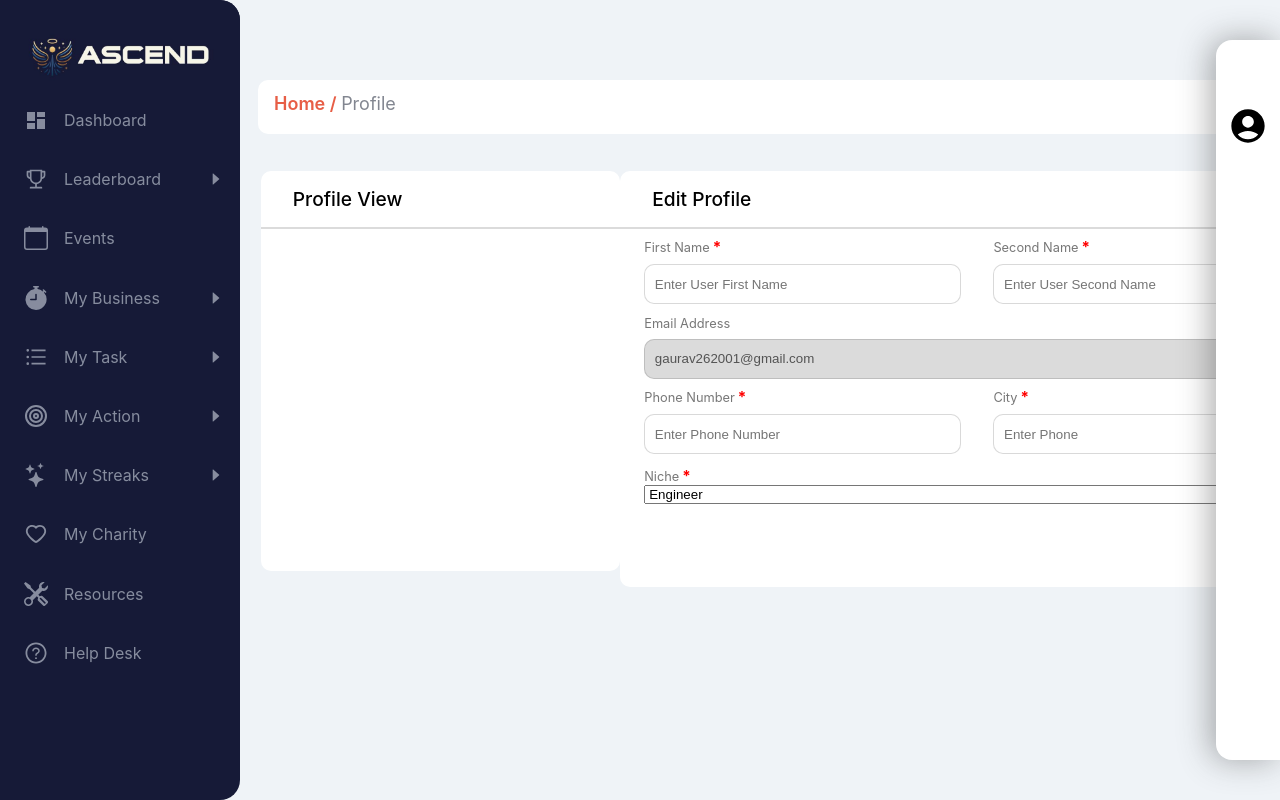
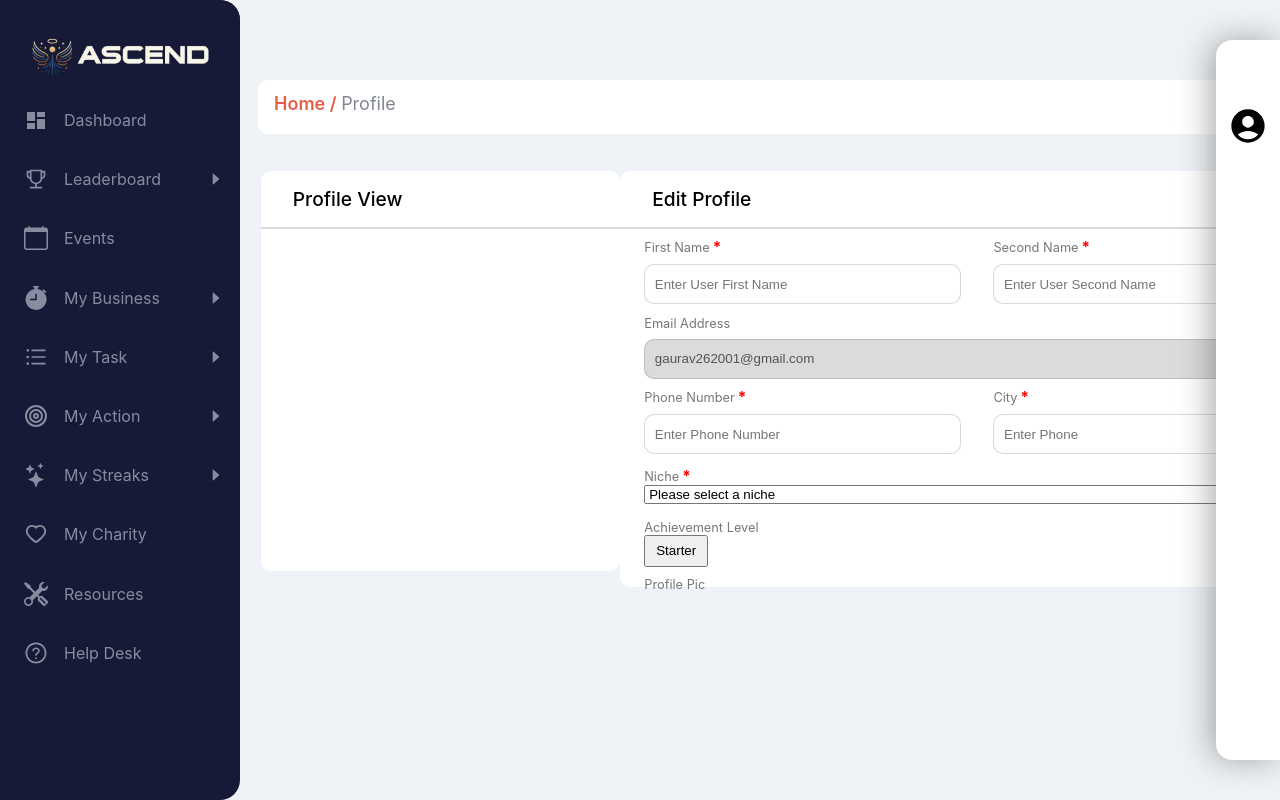
Before and after one commit to ashw-ani/Ascend-client, a React (Create React App) app: page /profile in a window 1280 px wide. Built offline with nearby package versions, Linux system fonts and the light colour scheme; some icons are missing.

Commit message:
Profile page

```diff
--- a/src/Components/Profile/Profile.js
+++ b/src/Components/Profile/Profile.js
@@ -122,9 +122,26 @@ const Profile = () => {
                   *
                 </b>
               </label>
-              <select>
-                <option value='12'>Engineer</option>
+              <select className={styles.nicheselect}>
+                <option value='' selected disabled>
+                  Please select a niche
+                </option>
               </select>
+            </div>
+            <div className={styles['single-section']}>
+              <label className={styles.labelheader}>Achievement Level</label>
+              <button
+                style={{
+                  'margin-bottom': '10px',
+                  width: '4rem',
+                  height: '2rem',
+                }}
+              >
+                Starter
+              </button>
+            </div>
+            <div className={styles['single-section']}>
+              <label className={styles.labelheader}>Profile Pic</label>
             </div>
           </div>
         </div>
--- a/src/Components/Profile/Profile.module.css
+++ b/src/Components/Profile/Profile.module.css
@@ -102,3 +102,7 @@
   background-color: #dbdbdb;
   margin-bottom: 0.5rem;
 }
+
+.nicheselect {
+  margin-bottom: 1rem;
+}
```
